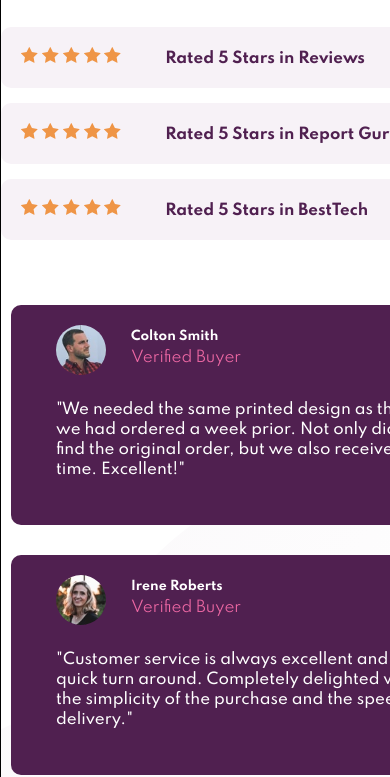
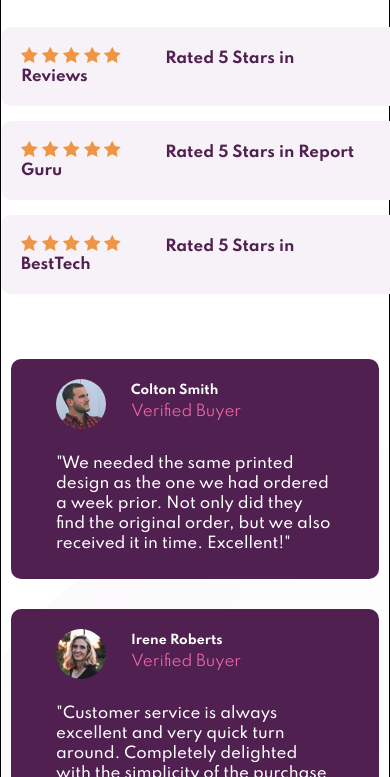
Before and after one commit to Angel-dev14/social-proof-section-master, a plain HTML site: page index.html in a window 390 px wide. Shown: the part 296-1073 px from the top of the page. Drawn offline with Linux system fonts and the light colour scheme.

Commit message:
Update main.css

```diff
--- a/main.css
+++ b/main.css
@@ -137,7 +137,7 @@ div > span {
         background-repeat: no-repeat;
         background-position: top left,bottom right;
         border: 1px solid black;
-        min-width: 500px;
+        min-width: 375px;
     }
     .main{
         flex-direction: column;
```
